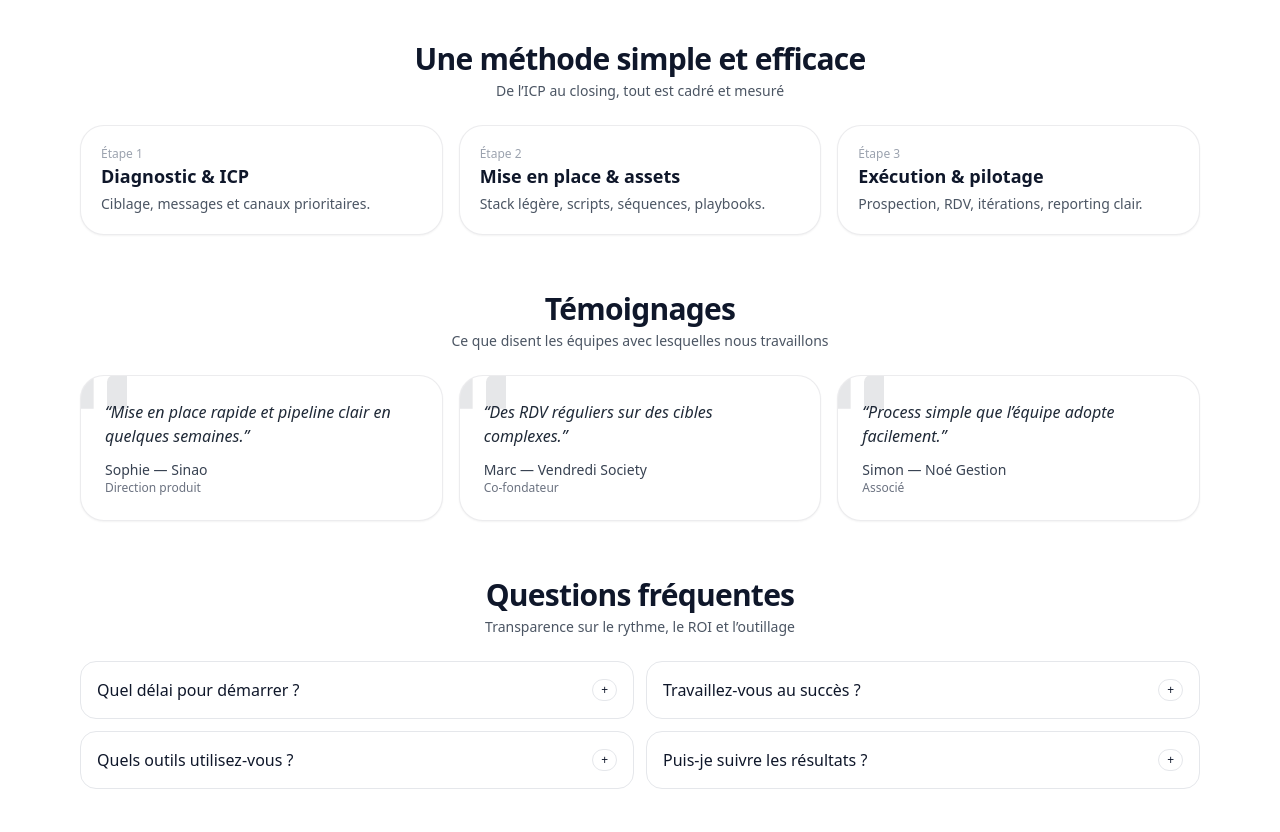
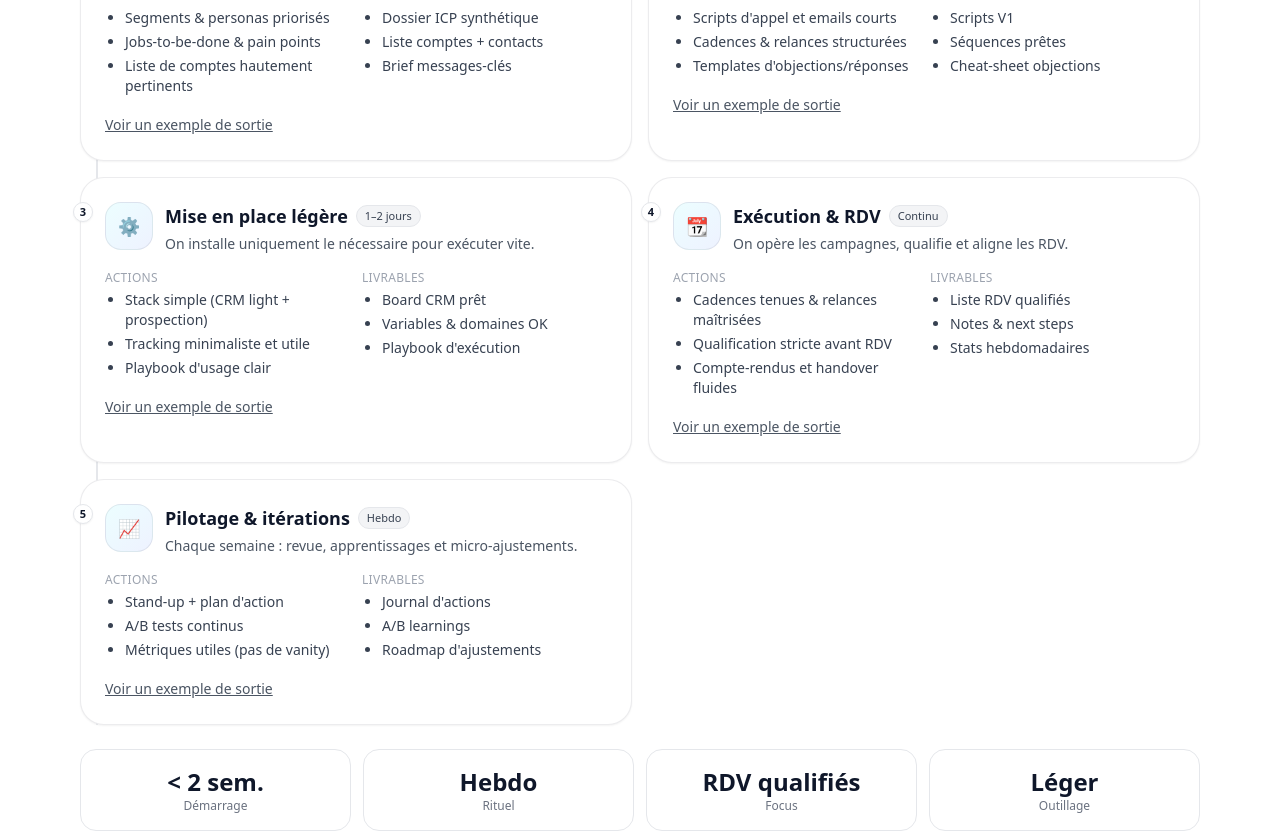
Before and after one commit to guillaumeoptimus/V1_1, a Next.js app: page / in a window 1280 px wide. Shown: the part 1760-2592 px from the top of the page. Built offline with nearby package versions, Linux system fonts and the light colour scheme.

Commit message:
Add files via upload

```diff
--- a/app/page.jsx
+++ b/app/page.jsx
@@ -1,5 +1,4 @@
 import Hero from "@/components/marketing/Hero";
-import Proof from "@/components/marketing/Proof";
 import OffersGrid from "@/components/marketing/OffersGrid";
 import Logos from "@/components/marketing/Logos";
 import Process from "@/components/marketing/Process";
@@ -14,15 +13,11 @@ export default function SiteLanding(){
       <Hero />
       <Logos />
       <div className="space-y-6">
-        <SectionHeader title="Des résultats concrets" sub="Quelques repères issus de missions récentes" />
-        <Proof />
-      </div>
-      <div className="space-y-6">
         <SectionHeader title="Offres" sub="Choisissez la formule qui correspond à votre maturité commerciale" />
         <OffersGrid />
       </div>
       <div className="space-y-6">
-        <SectionHeader title="Une méthode simple et efficace" sub="De l’ICP au closing, tout est cadré et mesuré" />
+        <SectionHeader title="Notre méthode" sub="Un cadre simple et exigeant, de l’ICP au closing — sans lourdeur" />
         <Process />
       </div>
       <div className="space-y-6">
--- a/components/marketing/Process.jsx
+++ b/components/marketing/Process.jsx
@@ -1,18 +1,198 @@
-function Step({n, title, desc}){
+"use client";
+import React from "react";
+
+/**
+ * Méthode enrichie (5 étapes) :
+ * - Timeline visuelle (desktop)
+ * - Cartes profondes avec icône, durée, actions, livrables
+ * - Détails repliables (“Voir un exemple de sortie”)
+ * - Mini-métriques en bas
+ */
+
+const STEPS = [
+  {
+    n: 1,
+    title: "Diagnostic & ICP",
+    duration: "< 2 jours",
+    icon: "🎯",
+    desc: "On clarifie vos cibles, signatures de valeur et canaux prioritaires.",
+    bullets: [
+      "Segments & personas priorisés",
+      "Jobs-to-be-done & pain points",
+      "Liste de comptes hautement pertinents"
+    ],
+    deliverables: ["Dossier ICP synthétique", "Liste comptes + contacts", "Brief messages-clés"]
+  },
+  {
+    n: 2,
+    title: "Message & actifs",
+    duration: "2–3 jours",
+    icon: "✍️",
+    desc: "Scripts et séquences multi-canal utilisables immédiatement.",
+    bullets: [
+      "Scripts d'appel et emails courts",
+      "Cadences & relances structurées",
+      "Templates d'objections/réponses"
+    ],
+    deliverables: ["Scripts V1", "Séquences prêtes", "Cheat-sheet objections"]
+  },
+  {
+    n: 3,
+    title: "Mise en place légère",
+    duration: "1–2 jours",
+    icon: "⚙️",
+    desc: "On installe uniquement le nécessaire pour exécuter vite.",
+    bullets: [
+      "Stack simple (CRM light + prospection)",
+      "Tracking minimaliste et utile",
+      "Playbook d'usage clair"
+    ],
+    deliverables: ["Board CRM prêt", "Variables & domaines OK", "Playbook d'exécution"]
+  },
+  {
+    n: 4,
+    title: "Exécution & RDV",
+    duration: "Continu",
+    icon: "📆",
+    desc: "On opère les campagnes, qualifie et aligne les RDV.",
+    bullets: [
+      "Cadences tenues & relances maîtrisées",
+      "Qualification stricte avant RDV",
+      "Compte-rendus et handover fluides"
+    ],
+    deliverables: ["Liste RDV qualifiés", "Notes & next steps", "Stats hebdomadaires"]
+  },
+  {
+    n: 5,
+    title: "Pilotage & itérations",
+    duration: "Hebdo",
+    icon: "📈",
+    desc: "Chaque semaine : revue, apprentissages et micro-ajustements.",
+    bullets: [
+      "Stand-up + plan d'action",
+      "A/B tests continus",
+      "Métriques utiles (pas de vanity)"
+    ],
+    deliverables: ["Journal d'actions", "A/B learnings", "Roadmap d'ajustements"]
+  }
+];
+
+function Badge({children}) {
   return (
-    <div className="card p-5">
-      <div className="text-xs text-gray-400">Étape {n}</div>
-      <div className="text-lg font-semibold">{title}</div>
-      <p className="text-sm text-gray-600 mt-1">{desc}</p>
+    <span className="inline-flex items-center px-2 py-0.5 rounded-full text-[11px] bg-gray-100 text-gray-700 border">
+      {children}
+    </span>
+  );
+}
+
+function StepCard({step}) {
+  const [open, setOpen] = React.useState(false);
+  return (
+    <div className="relative card p-6 transition-all hover:shadow-lg">
+      <div className="absolute -left-2 top-6 w-5 h-5 rounded-full bg-white border shadow-sm flex items-center justify-center text-[11px] font-semibold">
+        {step.n}
+      </div>
+
+      <div className="flex items-start gap-3">
+        <div
+          className="w-12 h-12 rounded-2xl flex items-center justify-center border"
+          style={{background: "linear-gradient(135deg,#ecfeff,#eef2ff)", borderColor:"rgba(15,23,42,.08)"}}
+          aria-hidden="true"
+        >
+          <span className="text-lg">{step.icon}</span>
+        </div>
+        <div className="flex-1">
+          <div className="flex items-center gap-2">
+            <div className="text-lg font-semibold">{step.title}</div>
+            <Badge>{step.duration}</Badge>
+          </div>
+          <p className="text-sm text-gray-600 mt-1">{step.desc}</p>
+        </div>
+      </div>
+
+      <div className="grid md:grid-cols-2 gap-3 mt-4">
+        <div>
+          <div className="text-xs uppercase tracking-wide text-gray-400 mb-1">Actions</div>
+          <ul className="text-sm text-gray-700 list-disc pl-5 space-y-1">
+            {step.bullets.map((b,i)=><li key={i}>{b}</li>)}
+          </ul>
+        </div>
+        <div>
+          <div className="text-xs uppercase tracking-wide text-gray-400 mb-1">Livrables</div>
+          <ul className="text-sm text-gray-700 list-disc pl-5 space-y-1">
+            {step.deliverables.map((d,i)=><li key={i}>{d}</li>)}
+          </ul>
+        </div>
+      </div>
+
+      <div className="mt-4">
+        <button onClick={()=>setOpen(v=>!v)} className="text-sm underline text-gray-600 hover:text-gray-800">
+          {open ? "Masquer les détails" : "Voir un exemple de sortie"}
+        </button>
+        {open ? (
+          <div className="mt-2 rounded-2xl border p-3 bg-white text-sm text-gray-700">
+            {step.n === 1 && (
+              <>
+                <div className="font-medium">Exemple — Dossier ICP (extrait)</div>
+                <p className="mt-1">Segments: SaaS B2B 1–50 salariés (CRM/ERP 500–3k clients). Personas: CEO, Head of Product, Partnerships.</p>
+              </>
+            )}
+            {step.n === 2 && (
+              <>
+                <div className="font-medium">Exemple — Script email (extrait)</div>
+                <p className="mt-1">Objet: “Intégrer une brique facturation sans refondre votre produit ?” — 4 lignes, CTA 20 min, variantes A/B.</p>
+              </>
+            )}
+            {step.n === 3 && (
+              <>
+                <div className="font-medium">Exemple — Playbook</div>
+                <p className="mt-1">Checklist: domaines, tracking, variables, mapping pipeline, critères de qualif, rituel hebdo.</p>
+              </>
+            )}
+            {step.n === 4 && (
+              <>
+                <div className="font-medium">Exemple — Qualification RDV</div>
+                <p className="mt-1">Critères: budget approvable, timing &lt; 90j, sponsor identifié, besoin reconnu, décisionneur mappé.</p>
+              </>
+            )}
+            {step.n === 5 && (
+              <>
+                <div className="font-medium">Exemple — Learning A/B</div>
+                <p className="mt-1">Objet court + bénéfice métier &gt; objet technique. Relance J+2 &gt; J+1 sur segment CFO.</p>
+              </>
+            )}
+          </div>
+        ) : null}
+      </div>
     </div>
   );
 }
+
+function Mini({k, v}) {
+  return (
+    <div className="rounded-2xl border p-4 bg-white text-center">
+      <div className="text-2xl font-semibold">{v}</div>
+      <div className="text-xs text-gray-500">{k}</div>
+    </div>
+  );
+}
+
 export default function Process(){
   return (
-    <section className="grid md:grid-cols-3 gap-4">
-      <Step n="1" title="Diagnostic & ICP" desc="Ciblage, messages et canaux prioritaires."/>
-      <Step n="2" title="Mise en place & assets" desc="Stack légère, scripts, séquences, playbooks."/>
-      <Step n="3" title="Exécution & pilotage" desc="Prospection, RDV, itérations, reporting clair."/>
+    <section className="space-y-6">
+      <div className="relative">
+        <div className="hidden md:block absolute left-4 top-0 bottom-0 w-[2px] bg-gray-200 rounded-full" />
+        <div className="grid md:grid-cols-2 gap-4">
+          {STEPS.map(s => <StepCard key={s.n} step={s} />)}
+        </div>
+      </div>
+
+      <div className="grid grid-cols-2 md:grid-cols-4 gap-3">
+        <Mini k="Démarrage" v="< 2 sem." />
+        <Mini k="Rituel" v="Hebdo" />
+        <Mini k="Focus" v="RDV qualifiés" />
+        <Mini k="Outillage" v="Léger" />
+      </div>
     </section>
   );
 }
```
